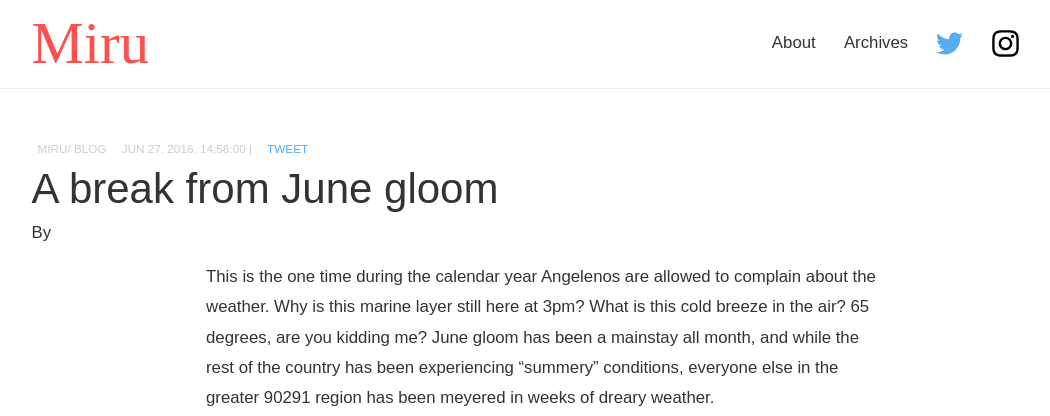
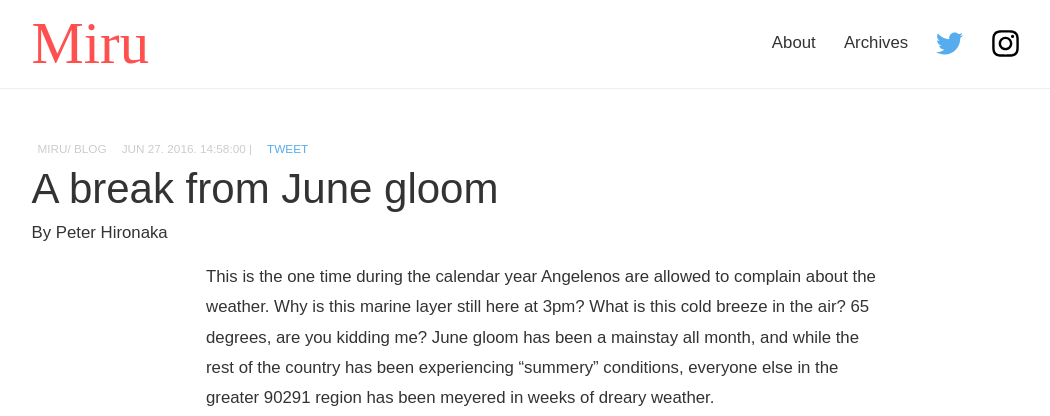
Before and after one commit to PHironaka/Miru-Blog, a Jekyll site: the page built from _posts/2016-06-27-a-break-from-june-gloom.markdown, in a window 1280 px wide and 900 px high. Shown: the top 416 px of the window, without its empty margins (97-1147 px from the left). Built offline with Jekyll 4.4.1, drawn with Linux system fonts in a browser that asks for light colours; some web fonts are replaced; a script that is not in the unit is left out; comment, search, counter and statistics services are not loaded.

Commit message:
Updated A Break From June Gloom

```diff
--- a/_posts/2016-06-27-a-break-from-june-gloom.markdown
+++ b/_posts/2016-06-27-a-break-from-june-gloom.markdown
@@ -5,6 +5,8 @@ categories:
 - blog
 tags:
 - weekend adventures
+author: Peter Hironaka
+name: peter-hironaka
 ---
 
 This is the one time during the calendar year Angelenos are allowed to complain about the weather. Why is this marine layer still here at 3pm? What is this cold breeze in the air? 65 degrees, are you kidding me? June gloom has been a mainstay all month, and while the rest of the country has been experiencing "summery" conditions, everyone else in the greater 90291 region has been meyered in weeks of dreary weather.
```
